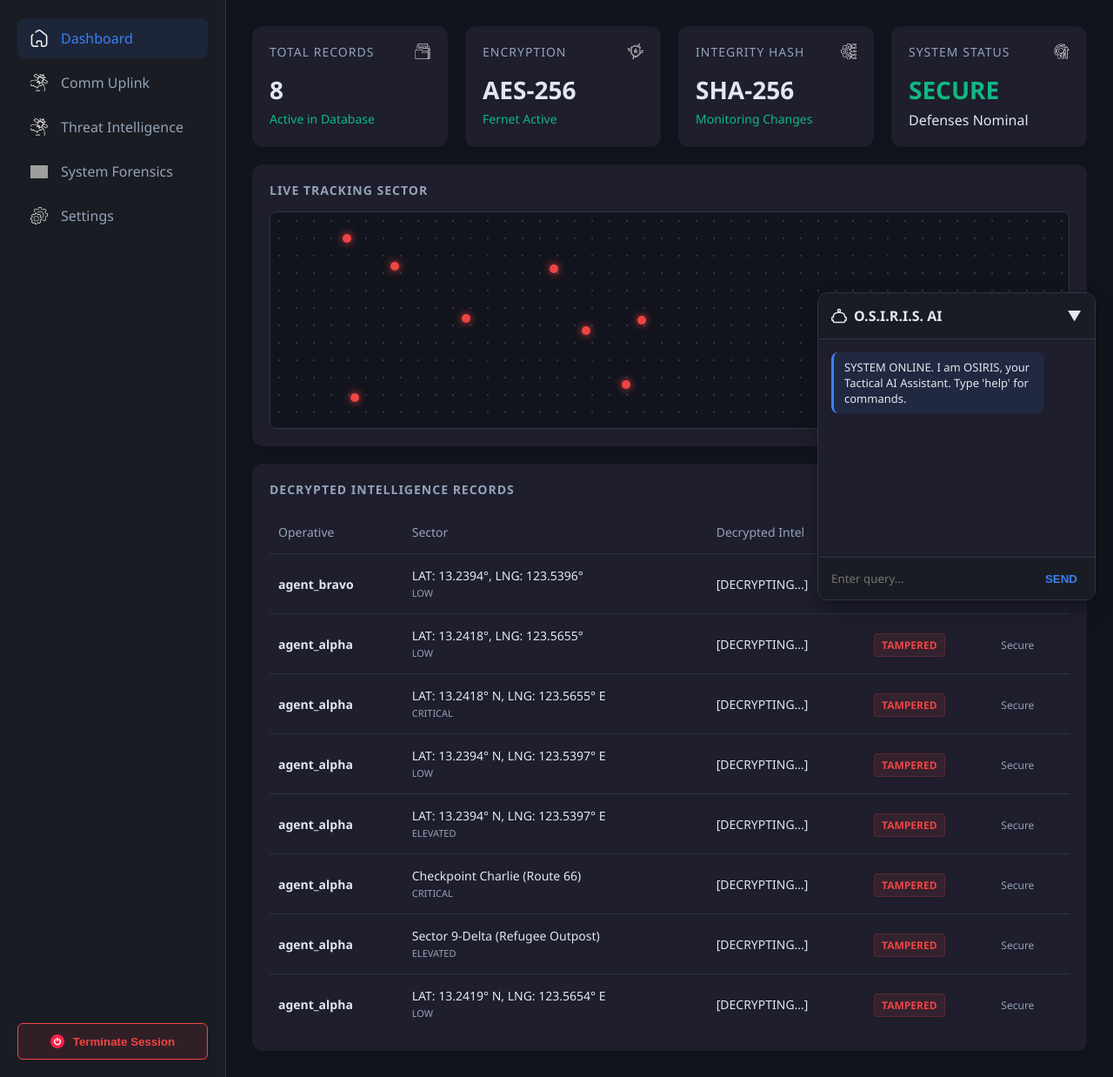
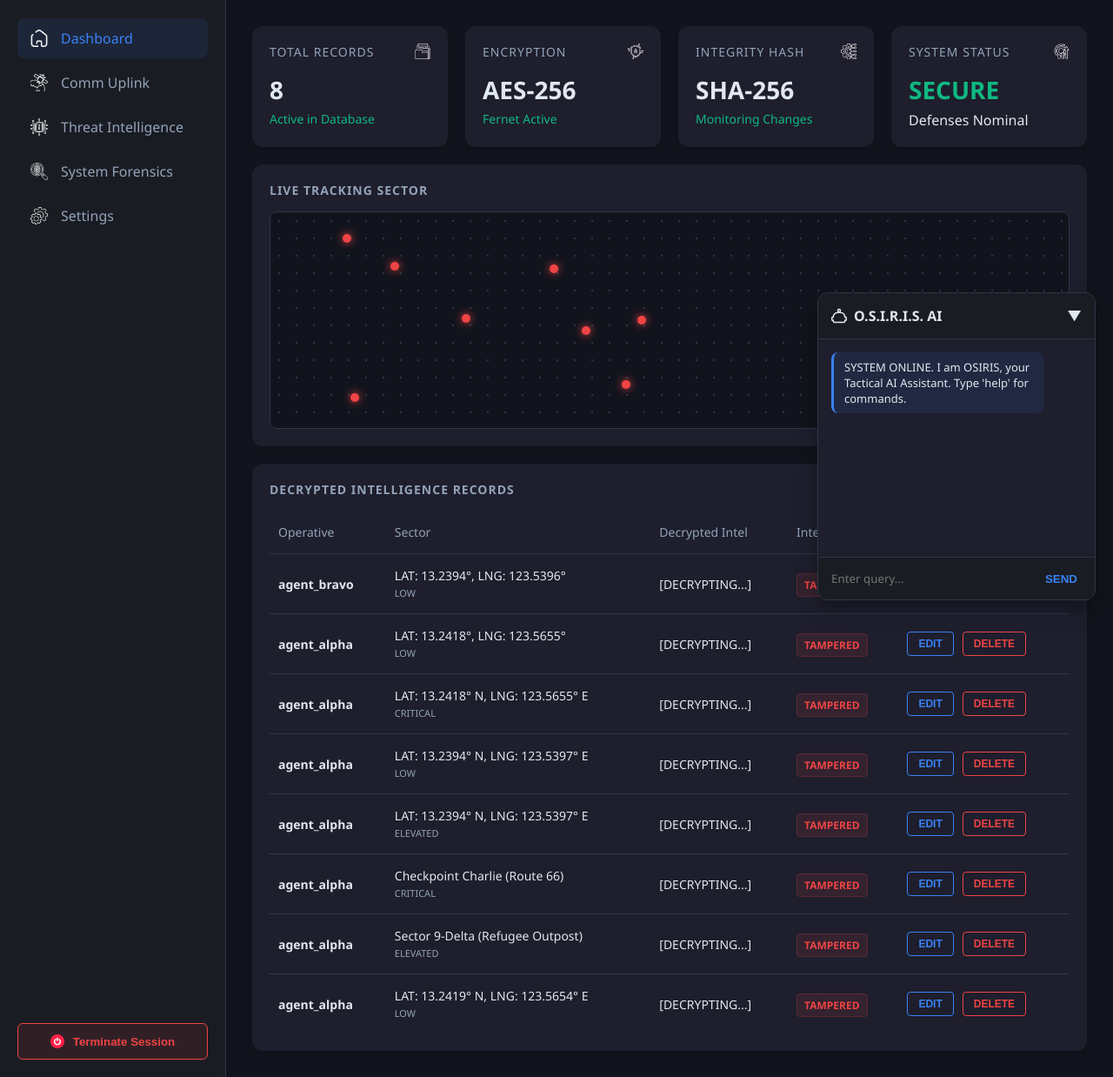
Before and after one commit to Jeroenel-stack/confab, a Flask app: page /admin_view in a window 1280 px wide. Shown: the part 90-1328 px from the top of the page at 87% size. Run offline with Flask 3, Linux system fonts and the light colour scheme; a user stored in the database is signed in; data comes from the database, SQL or seed files in the repository; both versions use the stored data as it was after the commit; grey boxes are pictures that could not be loaded.

Commit message:
progress

```diff
--- a/app.py
+++ b/app.py
@@ -349,5 +349,53 @@
 
     return redirect('/admin_view')
 
+# --- NEW ROUTE: DELETE ANY REPORT ---
+@app.route('/delete_report/<int:report_id>', methods=['POST'])
+def delete_report(report_id):
+    if session.get('role') != 'admin':
+        return redirect('/')
+
+    conn = sqlite3.connect('intelligence.db')
+    c = conn.cursor()
+    c.execute("DELETE FROM reports WHERE id=?", (report_id,))
+    conn.commit()
+    conn.close()
+
+    log_action(f"Admin manually deleted report ID: {report_id}")
+    flash("Record successfully incinerated from database.")
+    return redirect('/admin_view')
+
+# --- NEW ROUTE: UPDATE & RE-ENCRYPT REPORT ---
+@app.route('/edit_report', methods=['POST'])
+def edit_report():
+    if session.get('role') != 'admin':
+        return redirect('/')
+
+    report_id = request.form['report_id']
+    new_sector = request.form['sector']
+    new_threat = request.form['threat_level']
+    raw_intel = request.form['intelligence']
+
+    # CRITICAL SECURITY STEP: We must re-encrypt and re-hash the new edit
+    # so the integrity system doesn't flag it as tampered!
+    new_encrypted_payload = cipher_suite.encrypt(raw_intel.encode()).decode()
+    new_integrity_hash = hashlib.sha256(new_encrypted_payload.encode()).hexdigest()
+
+    conn = sqlite3.connect('intelligence.db')
+    c = conn.cursor()
+    c.execute("""
+        UPDATE reports
+        SET sector=?, threat_level=?, encrypted_intel=?, hash_checksum=?
+        WHERE id=?
+    """, (new_sector, new_threat, new_encrypted_payload, new_integrity_hash, report_id))
+    conn.commit()
+    conn.close()
+
+    log_action(f"Admin updated and re-encrypted report ID: {report_id}")
+    flash("Record updated successfully. New encryption keys applied.")
+    return redirect('/admin_view')
+
 if __name__ == '__main__':
+
+
     app.run(debug=True, port=5000)
--- a/templates/index.html
+++ b/templates/index.html
@@ -231,18 +231,63 @@
         background-color: var(--accent-red);
         color: white;
       }
-      .btn-purge {
+
+      /* =========================================
+         EDIT MODAL & BUTTONS
+         ========================================= */
+      .btn-edit {
+        width: auto;
+        padding: 6px 12px;
+        font-size: 12px;
+        background: transparent;
+        border: 1px solid var(--accent-blue);
+        color: var(--accent-blue);
+        margin-right: 5px;
+        border-radius: 4px;
+        cursor: pointer;
+        transition: 0.2s;
+      }
+      .btn-edit:hover {
+        background: var(--accent-blue);
+        color: white;
+      }
+
+      .btn-delete {
         width: auto;
         padding: 6px 12px;
         font-size: 12px;
         background: transparent;
         border: 1px solid var(--accent-red);
         color: var(--accent-red);
-        margin: 0;
-      }
-      .btn-purge:hover {
+        border-radius: 4px;
+        cursor: pointer;
+        transition: 0.2s;
+      }
+      .btn-delete:hover {
         background: var(--accent-red);
         color: white;
+      }
+
+      .modal {
+        display: none;
+        position: fixed;
+        top: 0;
+        left: 0;
+        width: 100%;
+        height: 100%;
+        background: rgba(0, 0, 0, 0.8);
+        z-index: 2000;
+        justify-content: center;
+        align-items: center;
+        backdrop-filter: blur(5px);
+      }
+      .modal-content {
+        background: var(--card-bg);
+        padding: 30px;
+        border-radius: 12px;
+        width: 500px;
+        border: 1px solid var(--accent-blue);
+        box-shadow: 0 0 25px rgba(59, 130, 246, 0.2);
       }
 
       /* TABLES */
@@ -496,7 +541,7 @@
             min-width: 20px;
           "
           alt="Analytics Icon"
-          onerror="this.src='{{ url_for('static', filename='satellite.png') }}'"
+          onerror="this.src='{{ url_for('static', filename='threat.png') }}'"
         />
         <span class="hide-on-collapse">Threat Intelligence</span>
       </div>
@@ -944,27 +989,32 @@
                   {% endif %}
                 </td>
                 <td>
-                  {% if 'TAMPERED' in report.status %}
+                  <div style="display: flex; gap: 5px">
+                    <button
+                      class="btn-edit"
+                      onclick="openEditModal('{{ report.id }}', '{{ report.sector }}', '{{ report.threat }}', '{{ report.decrypted_text | escape }}')"
+                    >
+                      EDIT
+                    </button>
+
                     <form
-                    action="/purge/{{ report.id }}"
+                      action="/delete_report/{{ report.id }}"
                       method="POST"
                       style="margin: 0"
                     >
                       <button
                         type="submit"
-                      class="btn-purge"
+                        class="btn-delete"
                         onclick="
-                        return confirm('Permanently delete compromised data?');
-                      "
-                    >
-                      PURGE
+                          return confirm(
+                            'CRITICAL: Permanently delete this intelligence record?',
+                          );
+                        "
+                      >
+                        DELETE
                       </button>
                     </form>
-                  {% else %}
-                  <span style="color: var(--text-muted); font-size: 12px"
-                    >Secure</span
-                  >
-                  {% endif %}
+                  </div>
                 </td>
               </tr>
               {% endfor %} {% if not reports %}
@@ -1140,6 +1190,55 @@
         </div>
       </div>
       {% endif %}
+    </div>
+
+    <div id="editModal" class="modal">
+      <div class="modal-content">
+        <h3
+          style="
+            margin-top: 0;
+            color: var(--accent-blue);
+            border-bottom: 1px solid var(--border-color);
+            padding-bottom: 10px;
+          "
+        >
+          Update Intelligence Record
+        </h3>
+        <form action="/edit_report" method="POST">
+          <input type="hidden" id="edit-id" name="report_id" />
+
+          <label style="font-size: 12px; color: var(--text-muted)"
+            >Target Sector</label
+          >
+          <input type="text" id="edit-sector" name="sector" required />
+
+          <label style="font-size: 12px; color: var(--text-muted)"
+            >Threat Level</label
+          >
+          <select id="edit-threat" name="threat_level">
+            <option value="LOW">Routine Surveillance</option>
+            <option value="ELEVATED">Hostile Activity</option>
+            <option value="CRITICAL">Immediate Support</option>
+          </select>
+
+          <label style="font-size: 12px; color: var(--text-muted)"
+            >Payload (Will be re-encrypted automatically)</label
+          >
+          <textarea
+            id="edit-intel"
+            name="intelligence"
+            rows="5"
+            required
+          ></textarea>
+
+          <div style="display: flex; gap: 10px; margin-top: 15px">
+            <button type="submit">Update & Re-Encrypt</button>
+            <button type="button" class="btn-danger" onclick="closeEditModal()">
+              Cancel
+            </button>
+          </div>
+        </form>
+      </div>
     </div>
 
     {% if logged_in %}
@@ -1388,7 +1487,7 @@
                     threats["ELEVATED"],
                     threats["CRITICAL"],
                   ],
-                  backgroundColor: ["#10b981", "#f59e0b", "#ef4444"],
+                  backgroundColor: ["#10b981", "#f59e0b", "#ef4444"], // Green, Orange, Red
                   borderWidth: 0,
                   hoverOffset: 4,
                 },
@@ -1407,7 +1506,7 @@
           });
         }
 
-        // 3. NEW: Timeline Line Chart (Simulated 7-day trend based on total data volume)
+        // 3. NEW: Timeline Line Chart
         const ctxTimeline = document.getElementById("timelineChart");
         if (ctxTimeline) {
           new Chart(ctxTimeline, {
@@ -1449,7 +1548,7 @@
           });
         }
 
-        // 4. NEW: Vector Matrix Radar Chart (Simulated distribution)
+        // 4. NEW: Vector Matrix Radar Chart
         const ctxRadar = document.getElementById("radarChart");
         if (ctxRadar) {
           new Chart(ctxRadar, {
@@ -1486,6 +1585,19 @@
           });
         }
       });
+
+      // 9. Edit Modal Logic
+      function openEditModal(id, sector, threat, intel) {
+        document.getElementById("edit-id").value = id;
+        document.getElementById("edit-sector").value = sector;
+        document.getElementById("edit-threat").value = threat;
+        document.getElementById("edit-intel").value = intel;
+        document.getElementById("editModal").style.display = "flex";
+      }
+
+      function closeEditModal() {
+        document.getElementById("editModal").style.display = "none";
+      }
     </script>
   </body>
 </html>
```
Also changed, not shown: intelligence.db, static/forensics.png (added), static/threat.png (added). Lines whose indentation alone changed are shown as unchanged.
